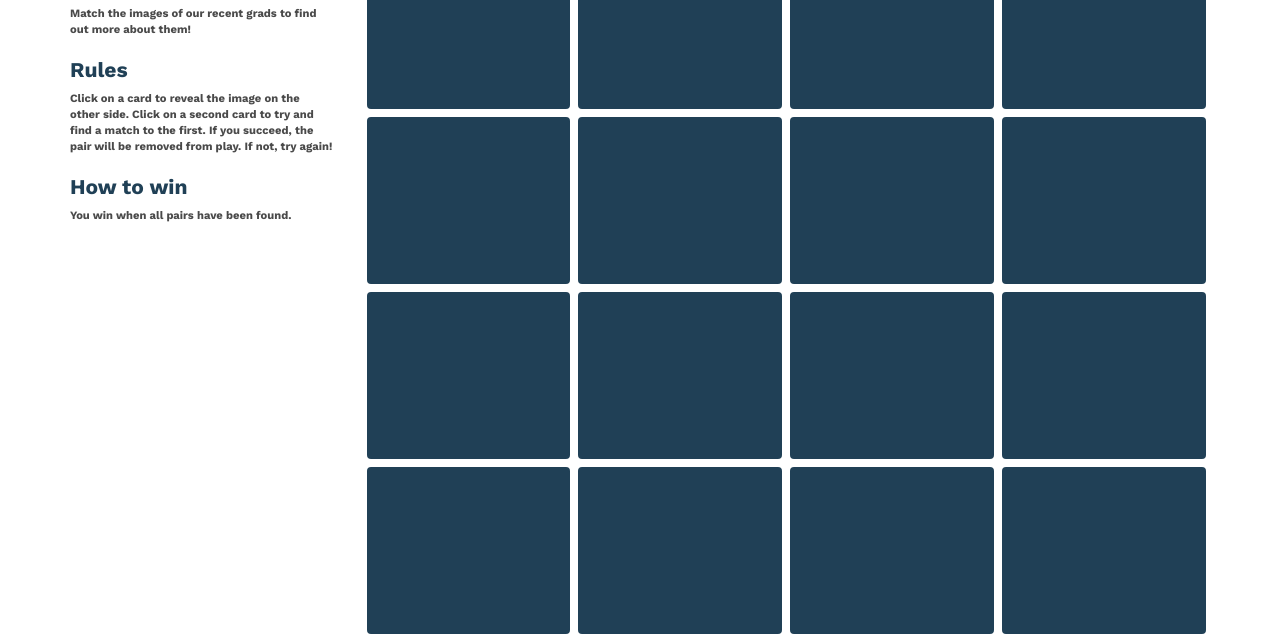
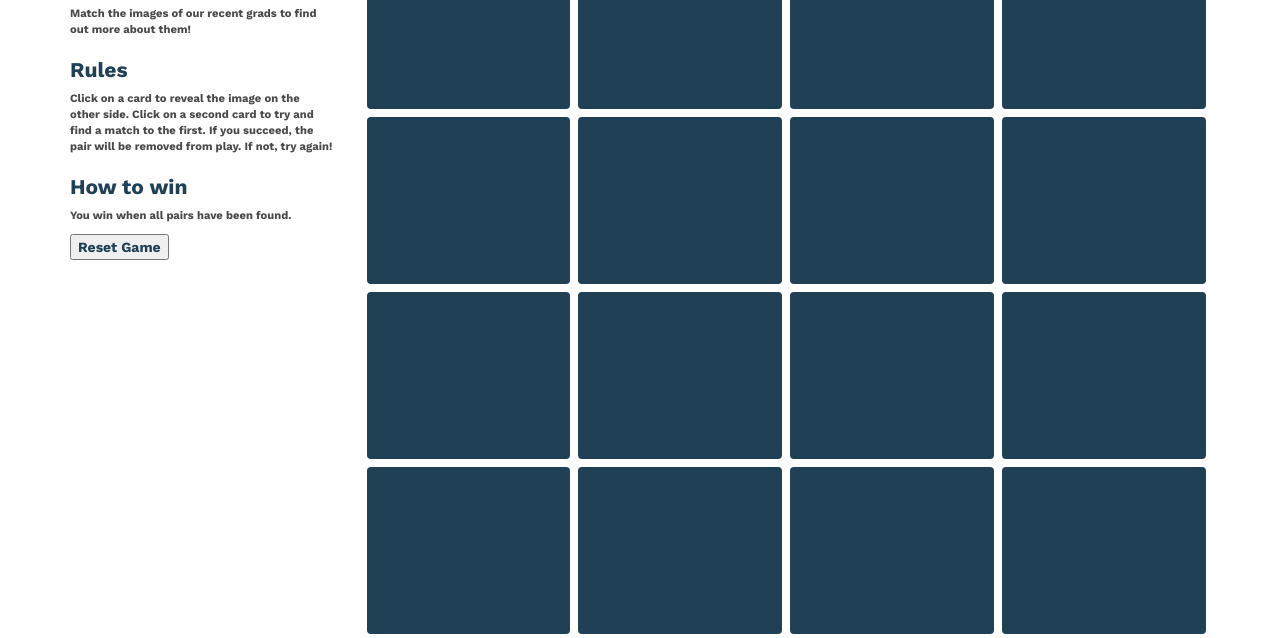
Before and after one commit to DonLe2911/kainos, a plain HTML site: page index.html in a window 1280 px wide. Shown: the part 250-888 px from the top of the page. Drawn offline with nearby package versions, Linux system fonts and the light colour scheme.

Commit message:
add game reset button

```diff
--- a/index.html
+++ b/index.html
@@ -26,6 +26,7 @@
         <p>Click on a card to reveal the image on the other side. Click on a second card to try and find a match to the first. If you succeed, the pair will be removed from play. If not, try again!</p>
         <h2>How to win</h2>
         <p>You win when all pairs have been found.</p>
+        <input onclick="history.go(0)" type="button" value="Reset Game">
       </div>
 
       <div class="col-md-9 col-xs-12" id="game"></div>
```
